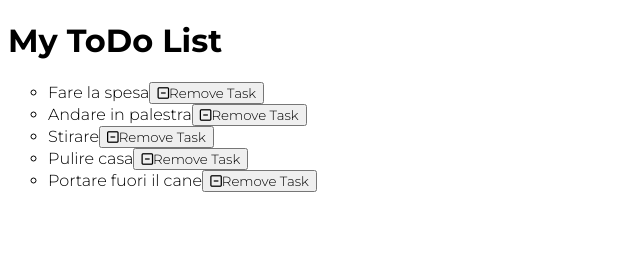
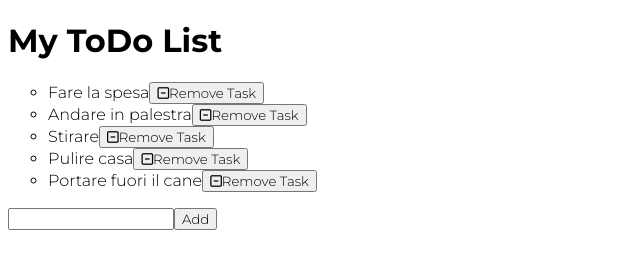
Before and after one commit to GiuliaSetti/vue-todolist, a plain HTML site: page index.html in a window 1280 px wide. Shown: the whole page, without its empty margins (0-640 px from the left). Drawn offline with nearby package versions, Linux system fonts and the light colour scheme.

Commit message:
vue: milestone 3 with bonus

```diff
--- a/index.html
+++ b/index.html
@@ -24,7 +24,10 @@
 
         <main>
             <div id="app">
+                <!-- titolo -->
                 <h1>{{title}}</h1>
+
+                <!-- container lista -->
                 <div class="list_container">
                     <ul>
                         <li v-for="(todo, toDoIndex) in todos" >
@@ -38,6 +41,12 @@
                     </ul>
                 </div>
 
+                <!-- container aggiungi elemento -->
+                <div class="add_input">
+                    <input type="text" v-model="newTask" @keyup.enter="addTask()" >
+                    <button @click="addTask()">Add</button>
+                </div>
+
             </div>
 
         </main>
--- a/js/script.js
+++ b/js/script.js
@@ -14,12 +14,17 @@
 // MILESTONE 3
 // Predisporre un campo di input testuale e un pulsante "aggiungi": cliccando sul pulsante, il testo digitato viene letto e utilizzato per creare un nuovo todo, che quindi viene aggiunto alla lista dei todo esistenti.
 
+// Bonus:
+// 1- oltre al click sul pulsante, intercettare anche il tasto ENTER per aggiungere il todo alla lista
+// 2- cliccando sul testo dell'item, invertire il valore della proprietà done del todo corrispondente (se done era uguale a false, impostare true e viceversa)
+
 const { createApp } = Vue
 
   createApp({
     data() {
       return {
         title: "My ToDo List",
+        newTask: '',
         todos : [
             {
                 text: 'Fare la spesa',
@@ -64,6 +69,21 @@ const { createApp } = Vue
         this.todos.splice(index, 1);
     },
 
+    addTask(){
+
+
+        let newTaskEl = {
+            text: this.newTask,
+            done: false
+        };
+
+        this.todos.push(newTaskEl);
+
+        this.newTask = '';
+
+
+    },
+
   },
 
 
```
